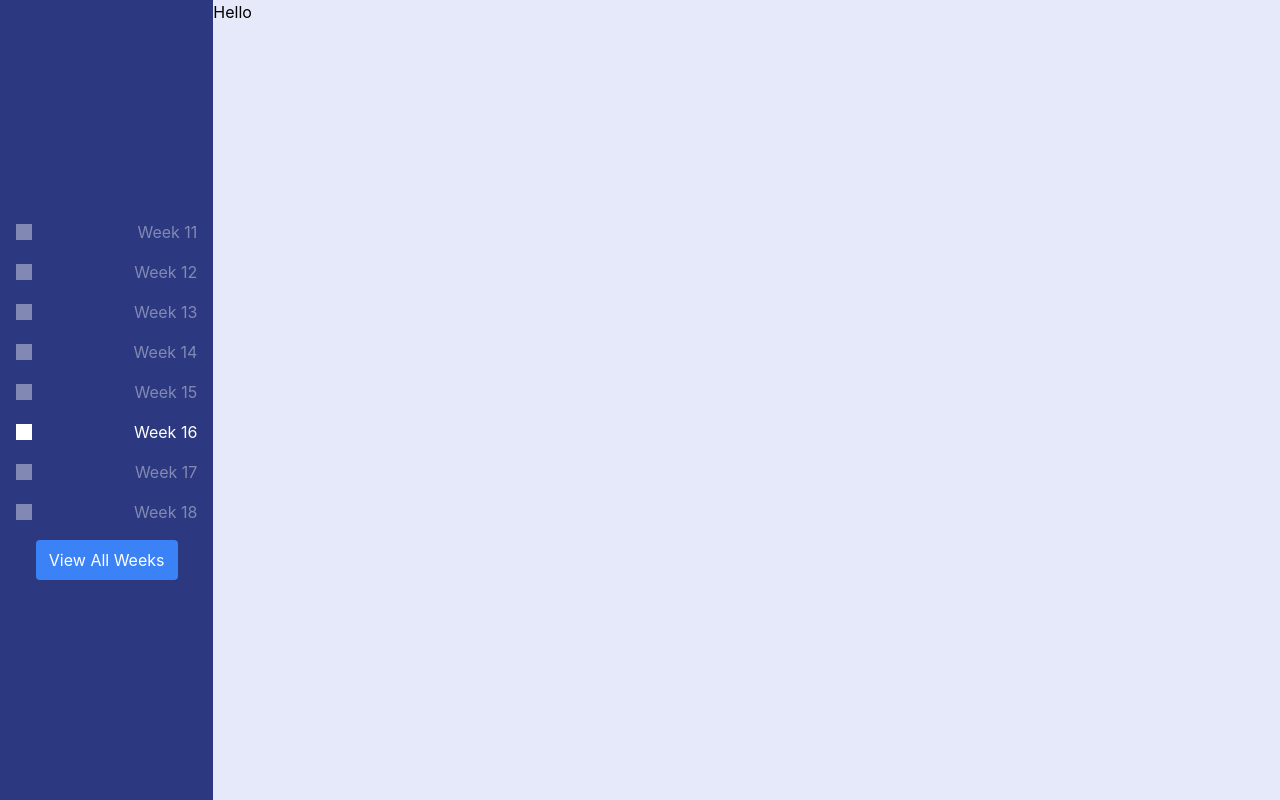
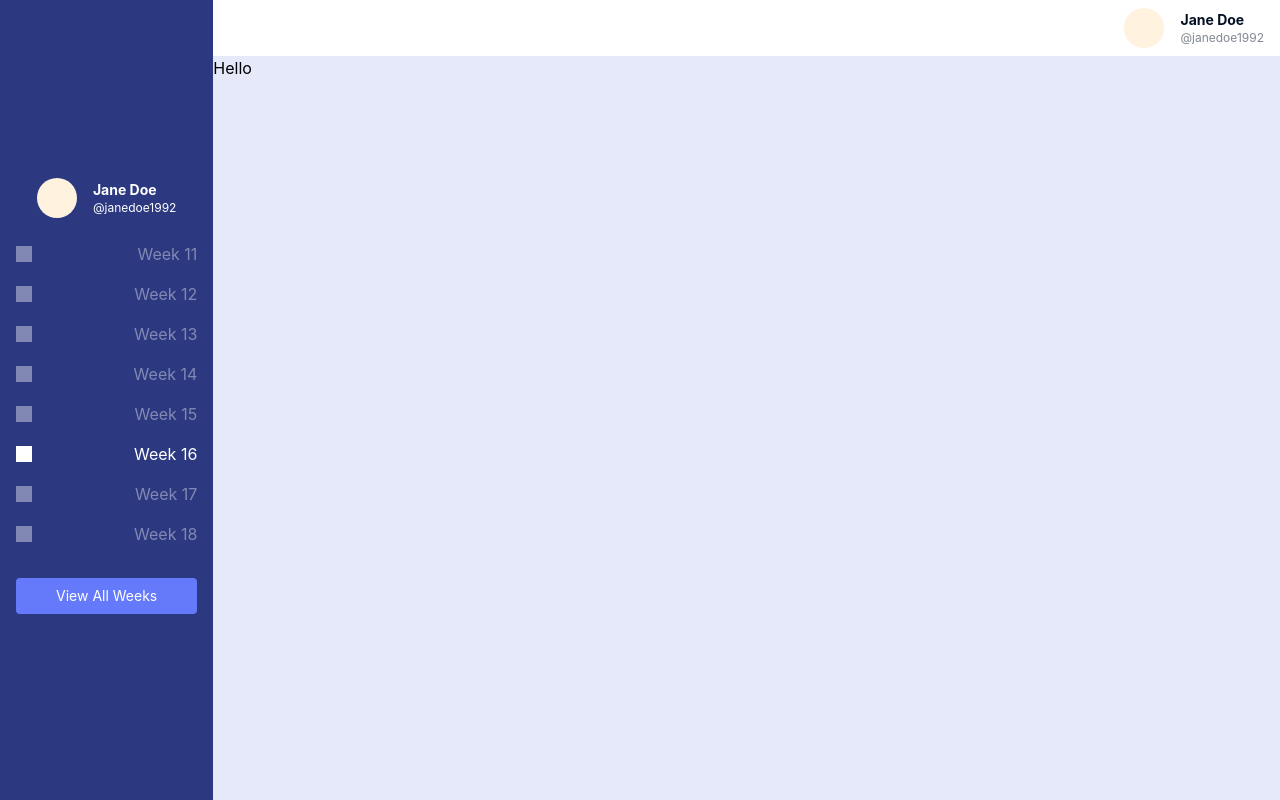
Before and after one commit to jacobdiaz/Marathon, a Next.js app in the folder marathon/: page / in a window 1280 px wide. Shown: the top 800 px of the page. Built offline with nearby package versions, Linux system fonts and the light colour scheme; no server answers; the database is empty.

Commit message:
feat: Added basic topbar ui

```diff
--- /dev/null
+++ b/marathon/components/Profile.js
@@ -0,0 +1,19 @@
+import React from "react";
+
+export default function Profile({ name, username, light }) {
+  const nameClass = light ? "text-sm text-skin-white font-bold" : "text-sm text-skin-black font-bold";
+  const usernameClass = light ? "text-xs text-skin-white" : "text-xs text-skin-grey";
+
+  return (
+    <div className="flex flex-row items-center">
+      {/* Propfile Pic */}
+      <div className="rounded-full mr-4 h-10 w-10 bg-shade-orange"></div>
+
+      {/* Profile name and username */}
+      <div className="flex-col">
+        <p className={nameClass}>{name}</p>
+        <p className={usernameClass}>{username}</p>
+      </div>
+    </div>
+  );
+}
--- a/marathon/components/SideBar.js
+++ b/marathon/components/SideBar.js
@@ -1,5 +1,6 @@
 import React from "react";
 import SideBarElement from "./SideBarElement";
+import Profile from "./Profile";
 import * as stats from "../lib/stats";
 
 export default function SideBar() {
@@ -33,14 +34,13 @@ export default function SideBar() {
     return items;
   };
 
-
-
   return (
     //   todo: change styles to theme
-    <div className="flex flex-col justify-center w-1/6 h-screen pl-1rem bg-primary-navy fixed">
+    <div className="px-4 flex flex-col justify-center w-1/6 h-screen pl-1rem bg-primary-navy fixed z-10">
       <div className="flex flex-col items-center w-full">
-        <div className="w-full">{renderSideBarItems()}</div>
-        <button className="bg-blue-500 p-2 m-2 rounded w-4/6 text-skin-white">View All Weeks</button>
+        <Profile name="Jane Doe" username="@janedoe1992" light />
+        <div className="w-full my-4">{renderSideBarItems()}</div>
+        <button className="bg-primary-purple p-2 m-2 rounded w-full text-skin-white text-sm">View All Weeks</button>
       </div>
     </div>
   );
--- a/marathon/components/SideBarElement.js
+++ b/marathon/components/SideBarElement.js
@@ -4,8 +4,8 @@ export default function SideBarElement({ week, isActive }) {
   // Todo: change styles to theme
   // Styles
   const containerClass = isActive
-    ? "w-full flex py-2 px-4 items-center cursor-pointer justify-between text-skin-white hover:bg-slate-600/80 "
-    : "w-full flex py-2 px-4 items-center cursor-pointer justify-between opacity-40 text-skin-white hover:bg-slate-600/80 ";
+    ? "w-full flex py-2 items-center cursor-pointer justify-between text-skin-white hover:font-bold "
+    : "w-full flex py-2 items-center cursor-pointer justify-between opacity-40 text-skin-white hover:opacity-100";
   const iconClass = "bg-white w-4 h-4 mr-4";
 
   // Todo: add logic to switch weeks
--- a/marathon/components/TopBar.js
+++ b/marathon/components/TopBar.js
@@ -1,5 +1,10 @@
 import React from "react";
+import Profile from "./Profile";
 
 export default function TopBar() {
-  return <div className="h-1/9 w-full bg-white "></div>;
+  return (
+    <div className="h-15 w-full py-2 px-4 bg-white flex flex-row justify-end">
+      <Profile name="Jane Doe" username="@janedoe1992" />
+    </div>
+  );
 }
--- a/marathon/pages/index.js
+++ b/marathon/pages/index.js
@@ -31,12 +31,12 @@ export default function Home(props) {
   return (
     <div className="flex flex-row">
       <SideBar />
-      {/* <h1> dash </h1>
-      <h1 className="text-3xl font-bold underline">Hello world!</h1>
-      <button onClick={logTest}>Test</button> */}
+      {/* Margin for side bar... look into doing this cleaner :p */}
       <div className="w-1/6 h-screen pl-1rem"></div>
-      <div className="w-5/6 bg-shade-purple h-full">
+      <div className="w-full fixed flex justify-items-end z-0">
         <TopBar />
+      </div>
+      <div className="w-5/6 mt-14 bg-shade-purple h-full">
         <h1>Hello</h1>
         <div style={{ height: "2000px" }}></div>
       </div>
--- a/marathon/styles/globals.css
+++ b/marathon/styles/globals.css
@@ -17,7 +17,7 @@
     --color-secondary-pink: #fb6ac2;
     --color-secondary-red: #ff3a5d;
     --color-shade-purple: #e6e9fa;
-    --color-shade-orange: ##fff2de;
+    --color-shade-orange: #fff2de;
     --color-shade-blue: #e0f7ff;
     --color-shade-green: #d9ffe6;
     --color-shade-grey: #ececec;
```
